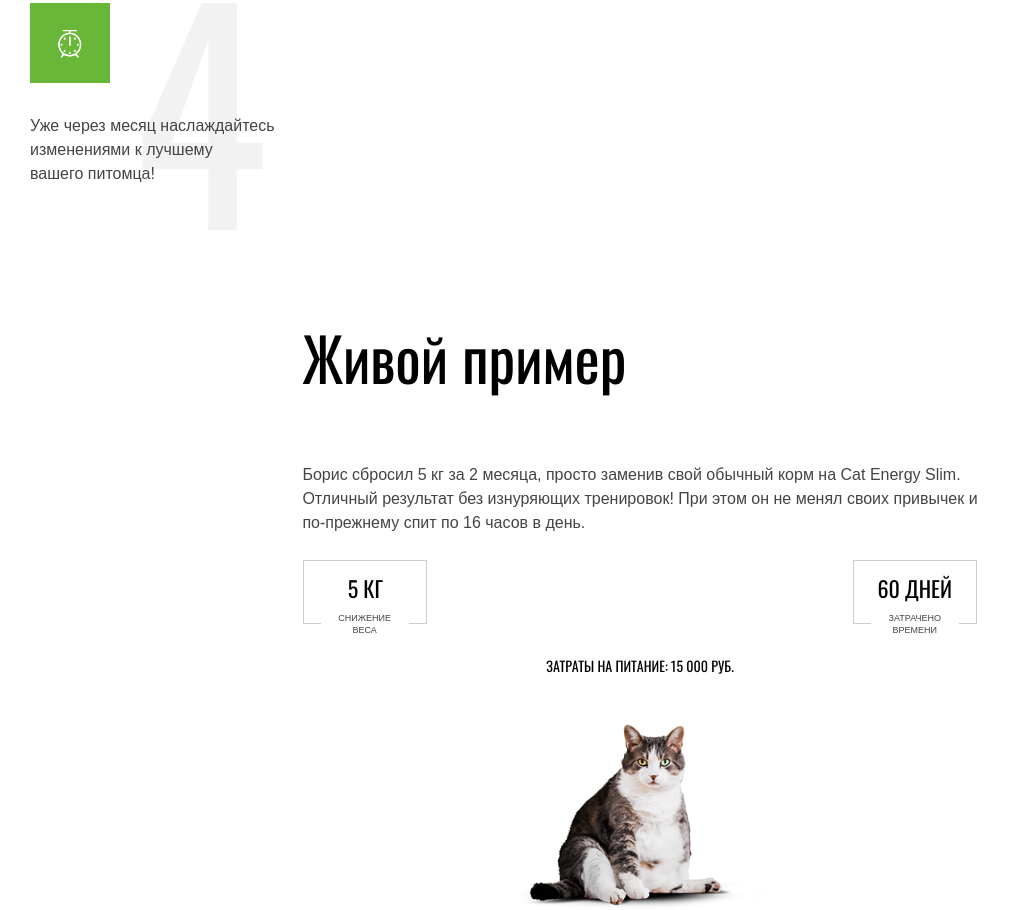
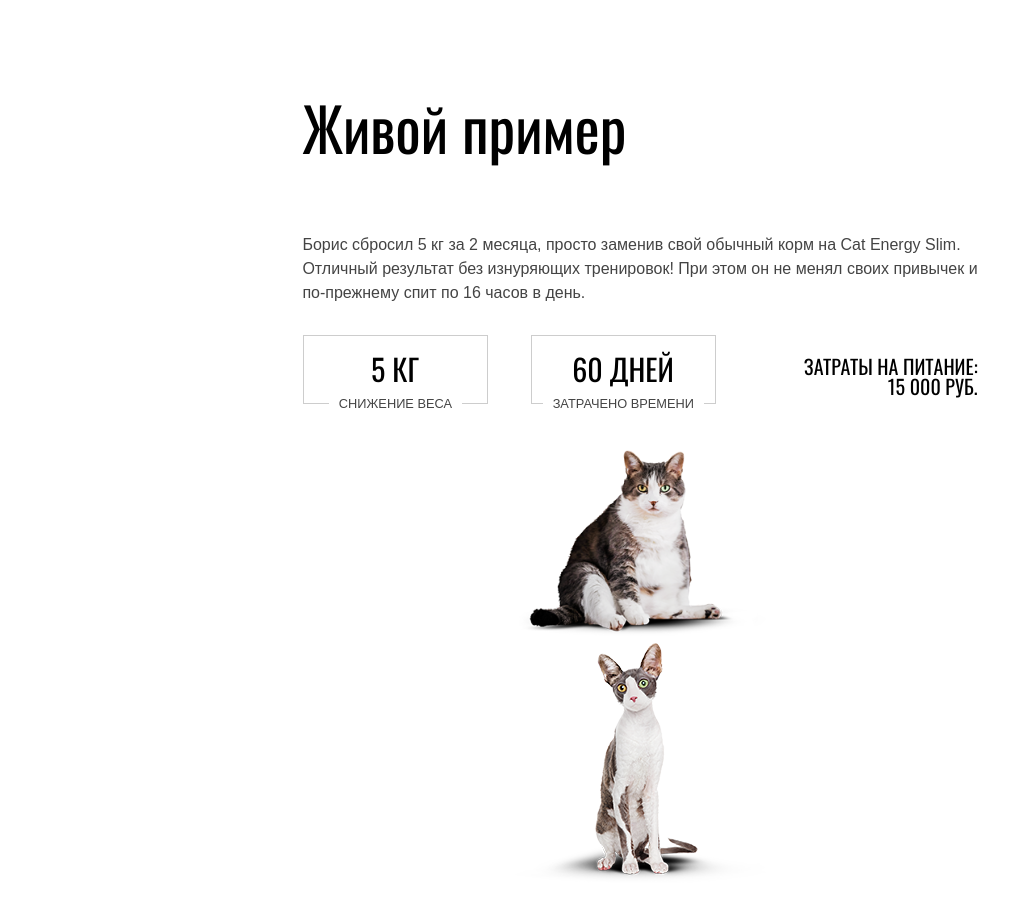
Before and after one commit to EvgenyFirst/prof-front-2-cat-energy, a website: page source/index.html in a window 1280 px wide. Shown: the part 2367-3277 px from the top of the page, without its empty margins (0-1010 px from the left). Drawn offline with nearby package versions, Linux system fonts and the light colour scheme; files that its build step writes are made by us from their sources.

Commit message:
temp two

```diff
--- a/source/index.html
+++ b/source/index.html
@@ -265,14 +265,16 @@
         <div class="use-product__wrap">
           <div class="use-product__container">
             <fieldset class="use-product__change">
-              <legend class="use-product__change-legend">снижение<br>
+              <legend class="use-product__change-legend">снижение<br
+                  class="use-product__change-legend-br-tablet">
                 веса</legend>
               <p class="use-product__change-p">
                 5 КГ
               </p>
             </fieldset>
             <fieldset class="use-product__change">
-              <legend class="use-product__change-legend">затрачено<br>
+              <legend class="use-product__change-legend">затрачено<br
+                  class="use-product__change-legend-br-tablet">
                 времени</legend>
               <p class="use-product__change-p">
                 60 ДНЕЙ
@@ -280,7 +282,8 @@
             </fieldset>
           </div>
           <p class="use-product__change-p-money">
-            Затраты на питание: 15 000 РУБ.
+            Затраты на питание:<br
+              class="use-product__change-p-money-br-tablet"> 15 000 РУБ.
           </p>
         </div>
         <div class="use-product__slider">
--- a/source/sass/blocks/use-product.scss
+++ b/source/sass/blocks/use-product.scss
@@ -10,7 +10,7 @@
 
   background-color: $very-lighter-grey;
 
-  @media (min-width: $tablet-width) and (max-width: $max-tablet-width) {
+  @media screen and (min-width: $tablet-width) {
     padding-right: 30px;
     padding-left: 30px;
 
@@ -32,7 +32,7 @@
   letter-spacing: 0;
   text-transform: none;
 
-  @media (min-width: $tablet-width) and (max-width: $max-tablet-width) {
+  @media screen and (min-width: $tablet-width) {
     font-size: 60px;
     line-height: 60px;
   }
@@ -50,14 +50,14 @@
 
   margin-bottom: 20px;
 
-  @media (min-width: $tablet-width) and (max-width: $max-tablet-width) {
+  @media screen and (min-width: $tablet-width) {
     font-size: 16px;
     line-height: 24px;
   }
 }
 
 .use-product__info-mobile {
-  @media (min-width: $tablet-width) and (max-width: $max-tablet-width) {
+  @media screen and (min-width: $tablet-width) {
     display: none;
   }
 }
@@ -65,7 +65,7 @@
 .use-product__info-tablet {
   display: none;
 
-  @media (min-width: $tablet-width) and (max-width: $max-tablet-width) {
+  @media screen and (min-width: $tablet-width) {
     display: block;
   }
 }
@@ -74,11 +74,22 @@
   margin-top: 5px;
 
   padding-bottom: 20px;
+
+  @media screen and (min-width: $tablet-width) {
+    display: flex;
+    flex-direction: row;
+    justify-content: space-between;
+    align-items: center;
+  }
 }
 
 .use-product__container {
   display: flex;
   justify-content: space-between;
+
+  @media screen and (min-width: $tablet-width) {
+    min-width: 366px;
+  }
 }
 
 .use-product__change {
@@ -97,6 +108,12 @@
   text-align: center;
 
   transform: rotate(180deg);
+
+  &:first-child {
+    @media screen and (min-width: $tablet-width) {
+      margin-right: 42px;
+    }
+  }
 }
 
 .use-product__change-legend {
@@ -111,6 +128,20 @@
 
   padding-right: 18px;
   padding-left: 18px;
+
+  @media screen and (min-width: $tablet-width) {
+    font-size: 12.8px;
+    line-height: 14px;
+
+    padding-right: 10px;
+    padding-left: 10px;
+  }
+}
+
+.use-product__change-legend-br-tablet {
+  @media (min-width: $tablet-width) and (max-width: $max-tablet-width) {
+    display: none;
+  }
 }
 
 .use-product__change-p {
@@ -123,6 +154,18 @@
   text-transform: none;
   text-align: center;
   transform: rotate(180deg);
+
+  @media screen and (min-width: $tablet-width) {
+    display: flex;
+    align-items: center;
+    justify-content: center;
+
+    font-size: 30px;
+    line-height: 37px;
+
+    min-width: 162px;
+    min-height: 77px;
+  }
 }
 
 .use-product__change-p-money {
@@ -135,6 +178,19 @@
   letter-spacing: 0;
 
   padding-top: 6px;
+
+  @media screen and (min-width: $tablet-width) {
+    font-size: 20px;
+    text-align: right;
+  }
+}
+
+.use-product__change-p-money-br-tablet {
+  display: none;
+
+  @media screen and (min-width: $tablet-width) {
+    display: block;
+  }
 }
 
 .use-product__slider {
--- a/source/sass/blocks/what-work.scss
+++ b/source/sass/blocks/what-work.scss
@@ -9,7 +9,7 @@
   padding-right: 21px;
   padding-left: 20px;
 
-  @media (min-width: $tablet-width) and (max-width: $max-tablet-width) {
+  @media screen and (min-width: $tablet-width) {
     padding-right: 30px;
     padding-left: 30px;
   }
@@ -27,7 +27,7 @@
 
   margin-bottom: 30px;
 
-  @media (min-width: $tablet-width) and (max-width: $max-tablet-width) {
+  @media screen and (min-width: $tablet-width) {
     font-size: 60px;
     line-height: 60px;
   }
@@ -40,7 +40,7 @@
 
   padding-left: 0;
 
-  @media (min-width: $tablet-width) and (max-width: $max-tablet-width) {
+  @media screen and (min-width: $tablet-width) {
     display: flex;
     flex-wrap: wrap;
     justify-content: flex-start;
@@ -55,17 +55,25 @@
   &:first-child {
     margin-top: 0;
 
-    @media (min-width: $tablet-width) and (max-width: $max-tablet-width) {
+    @media screen and (min-width: $tablet-width) {
       margin-right: 153px;
 
       padding-top: 40px;
       padding-bottom: 63px;
     }
+
+    @media screen and (min-width: $tablet-width) {
+      margin-right: 0;
+    }
   }
 
   &:nth-child(3) {
-    @media (min-width: $tablet-width) and (max-width: $max-tablet-width) {
+    @media screen and (min-width: $tablet-width) {
       margin-right: 153px;
+    }
+
+    @media screen and (min-width: $tablet-width) {
+      margin-right: 0;
     }
   }
 
@@ -87,7 +95,7 @@
   display: flex;
   flex-direction: row;
 
-  @media (min-width: $tablet-width) and (max-width: $max-tablet-width) {
+  @media screen and (min-width: $tablet-width) {
     font-size: 16px;
     line-height: 24px;
 
@@ -98,7 +106,7 @@
 }
 
 .what-work__item-info-one {
-  @media (min-width: $tablet-width) and (max-width: $max-tablet-width) {
+  @media screen and (min-width: $tablet-width) {
     position: relative;
 
     &::after {
@@ -121,7 +129,7 @@
 }
 
 .what-work__item-info-two {
-  @media (min-width: $tablet-width) and (max-width: $max-tablet-width) {
+  @media screen and (min-width: $tablet-width) {
     position: relative;
 
     &::after {
@@ -144,7 +152,7 @@
 }
 
 .what-work__item-info-three {
-  @media (min-width: $tablet-width) and (max-width: $max-tablet-width) {
+  @media screen and (min-width: $tablet-width) {
     position: relative;
 
     &::after {
@@ -167,7 +175,7 @@
 }
 
 .what-work__item-info-four {
-  @media (min-width: $tablet-width) and (max-width: $max-tablet-width) {
+  @media screen and (min-width: $tablet-width) {
     position: relative;
 
     &::after {
@@ -201,7 +209,7 @@
 
   background-color: $green-main;
 
-  @media (min-width: $tablet-width) and (max-width: $max-tablet-width) {
+  @media screen and (min-width: $tablet-width) {
     width: 80px;
     min-height: 80px;
 
@@ -211,28 +219,27 @@
 }
 
 .what-work__item-info-wrap-img-tablet-two {
-  @media (min-width: $tablet-width) and (max-width: $max-tablet-width) {
+  @media screen and (min-width: $tablet-width) {
     width: 20px;
     height: 31px;
   }
 }
 
 .what-work__item-info-wrap-img-tablet-three {
-  @media (min-width: $tablet-width) and (max-width: $max-tablet-width) {
+  @media screen and (min-width: $tablet-width) {
     width: 25px;
     height: 30px;
   }
 }
 
 .what-work__item-info-wrap-img-tablet-four {
-  @media (min-width: $tablet-width) and (max-width: $max-tablet-width) {
-    width: 32px;
+  @media screen and (min-width: $tablet-width) {
     height: 31px;
   }
 }
 
 .what-work__item-info-mobile {
-  @media (min-width: $tablet-width) and (max-width: $max-tablet-width) {
+  @media screen and (min-width: $tablet-width) {
     display: none;
   }
 }
@@ -240,7 +247,7 @@
 .what-work__item-info-tablet {
   display: none;
 
-  @media (min-width: $tablet-width) and (max-width: $max-tablet-width) {
+  @media screen and (min-width: $tablet-width) {
     display: block;
   }
 }
--- a/source/sass/global/global.scss
+++ b/source/sass/global/global.scss
@@ -1,9 +1,5 @@
 .master {
   scroll-behavior: smooth;
-
-  @media (min-width: $tablet-width) and (max-width: $max-tablet-width) {
-    display: grid;
-  }
 }
 
 img {
@@ -16,7 +12,9 @@ a {
 }
 
 body {
+  width: 100%;
   min-width: 320px;
+  max-width: 767px;
 
   margin: 0 auto;
 
@@ -29,10 +27,11 @@ body {
 
   color: $black;
 
-  @media (min-width: $tablet-width) and (max-width: $max-tablet-width) {
-    display: flex;
-    flex-direction: column;
-    justify-content: center;
+  @media screen and (min-width: $tablet-width) {
+    display: grid;
+
+    min-width: 768px;
+    max-width: 1439px;
   }
 }
 
--- a/source/sass/global/variables.scss
+++ b/source/sass/global/variables.scss
@@ -15,6 +15,7 @@ $green-main: #68b738;
 
 // Ширина макетов
 $tablet-width: 768px;
+$mix-tablet-desktop-width: 842px;
 $max-tablet-width: 1439px;
 
 $desktop-width: 1440px;
```
Also changed, not shown: source/sass/blocks/effect-eat.scss (+10 -10 lines), source/sass/blocks/option-eat.scss (+14 -14 lines).
